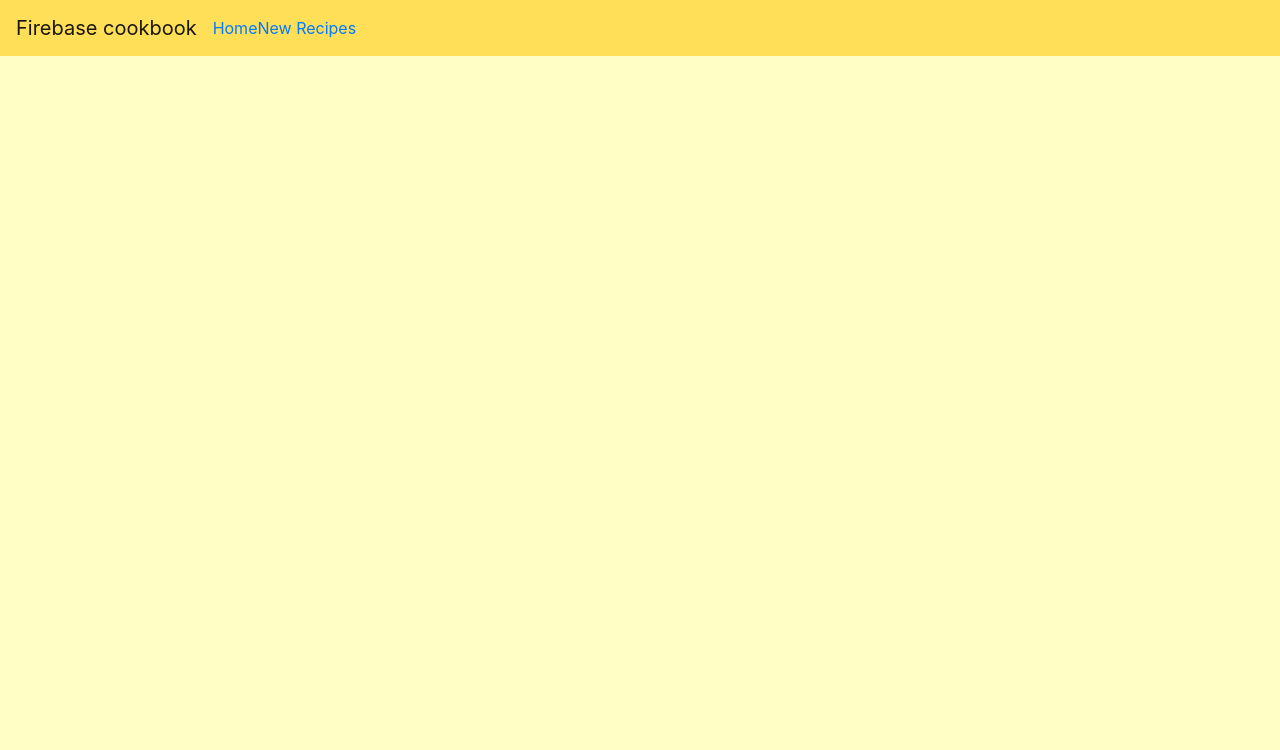
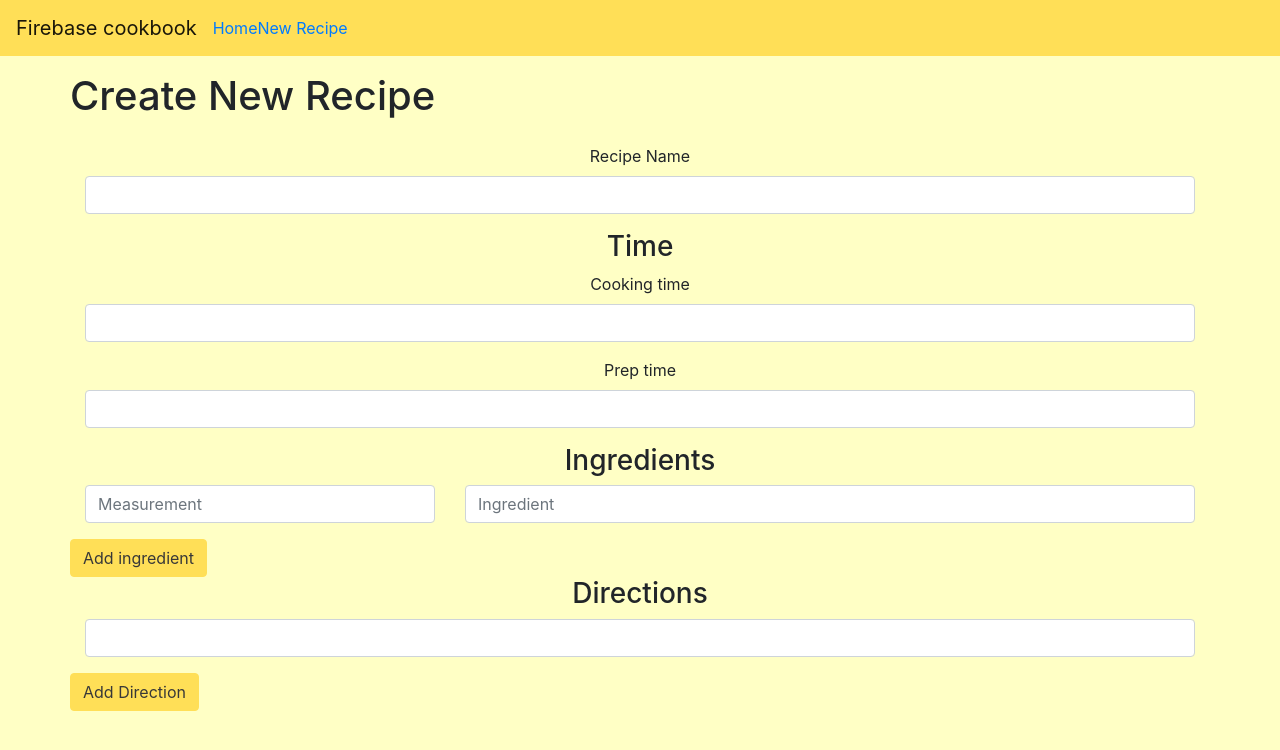
Before and after one commit to nicoleCamoro/firebase-cookbook, a React (Create React App) app: page /new-recipe in a window 1280 px wide. Shown: the top 750 px of the page. Built offline with nearby package versions, Linux system fonts and the light colour scheme.

Commit message:
Add new recipe page

```diff
--- /dev/null
+++ b/src/component/NewRecipe.js
@@ -0,0 +1,109 @@
+import React, { Component } from "react";
+import { withRouter } from "react-router-dom";
+
+import { Container, Row, Col, Form, Button } from "react-bootstrap";
+
+class NewRecipe extends Component {
+  state = {
+    recipeName: "",
+    cookTime: "",
+    prepTime: "",
+    Ingredients: {
+      measurement: "",
+      ingredient: ""
+    },
+    recipeName: ""
+  };
+  render() {
+    const onChangeInput = e => {
+      const { name, value } = e.target;
+    };
+
+    return (
+      <Container>
+        <Row className="my-3">
+          <h1>Create New Recipe</h1>
+        </Row>
+        <Row>
+          <Col sm={12}>
+            <Form>
+              <Form.Group>
+                <Form.Label>Recipe Name</Form.Label>
+                <Form.Control
+                  type="text"
+                  name="recipeName"
+                  onChange={onChangeInput}
+                />
+              </Form.Group>
+
+              <h3>Time</h3>
+              <Form.Group>
+                <Form.Label>Cooking time</Form.Label>
+                <Form.Control
+                  type="text"
+                  name="cookTime"
+                  onChange={onChangeInput}
+                />
+              </Form.Group>
+
+              <Form.Group>
+                <Form.Label>Prep time</Form.Label>
+                <Form.Control
+                  type="text"
+                  name="prepTime"
+                  onChange={onChangeInput}
+                />
+              </Form.Group>
+
+              {/* <Form.Group>
+                <Form.Label>Total time</Form.Label>
+                <Form.Control type="text" />
+              </Form.Group> */}
+
+              <h3>Ingredients</h3>
+              <Row>
+                <Col xs={4}>
+                  <Form.Group>
+                    <Form.Control
+                      type="text"
+                      placeholder="Measurement"
+                      name="ingredients.measurement[0]"
+                      onChange={onChangeInput}
+                    />
+                  </Form.Group>
+                </Col>
+                <Col xs={8}>
+                  <Form.Group>
+                    <Form.Control
+                      type="text"
+                      placeholder="Ingredient"
+                      name="ingredients.ingredient[0]"
+                      onChange={onChangeInput}
+                    />
+                  </Form.Group>
+                </Col>
+                <Button>Add ingredient</Button>
+              </Row>
+
+              <h3>Directions</h3>
+              <Row>
+                <Col sm="12">
+                  <Form.Group>
+                    <Form.Control
+                      type="textarea"
+                      name="recipeName"
+                      onChange={onChangeInput}
+                    />
+                  </Form.Group>
+                </Col>
+                <Button>Add Direction</Button>
+              </Row>
+            </Form>
+          </Col>
+        </Row>
+      </Container>
+    );
+  }
+}
+
+export default withRouter(NewRecipe);
--- a/src/component/Recipes.js
+++ b/src/component/Recipes.js
@@ -19,7 +19,7 @@ class Recipes extends Component {
                 src="https://via.placeholder.com/150/09f/fff.png"
               />
               <Card.Body>
-                <Card.Title>Card Title</Card.Title>
+                <Card.Title>Grilled Spicy Hamburger</Card.Title>
                 <Button variant="primary">Make this</Button>
               </Card.Body>
             </Card>
--- a/src/routes.js
+++ b/src/routes.js
@@ -6,6 +6,8 @@ import { Navbar, Nav } from "react-bootstrap";
 
 import Login from "./component/Login";
 import Recipes from "./component/Recipes";
+import Recipe from "./component/Recipe";
+import NewRecipe from "./component/NewRecipe";
 
 class Routes extends Component {
   render() {
@@ -17,7 +19,7 @@ class Routes extends Component {
           <Navbar.Collapse id="basic-navbar-nav">
             <Nav className="mr-auto">
               <Link to="/recipes">Home</Link>
-              <Link to="/new-recipe">New Recipes</Link>
+              <Link to="/new-recipe">New Recipe</Link>
             </Nav>
           </Navbar.Collapse>
         </Navbar>
@@ -29,8 +31,11 @@ class Routes extends Component {
           <Route exact path="/recipes">
             <Recipes />
           </Route>
+          <Route exact path="/new-recipe">
+            <NewRecipe />
+          </Route>
           <Route exact path="/recipes/:recipe_id">
-            <Recipes />
+            <Recipe />
           </Route>
         </Switch>
       </Router>
```
